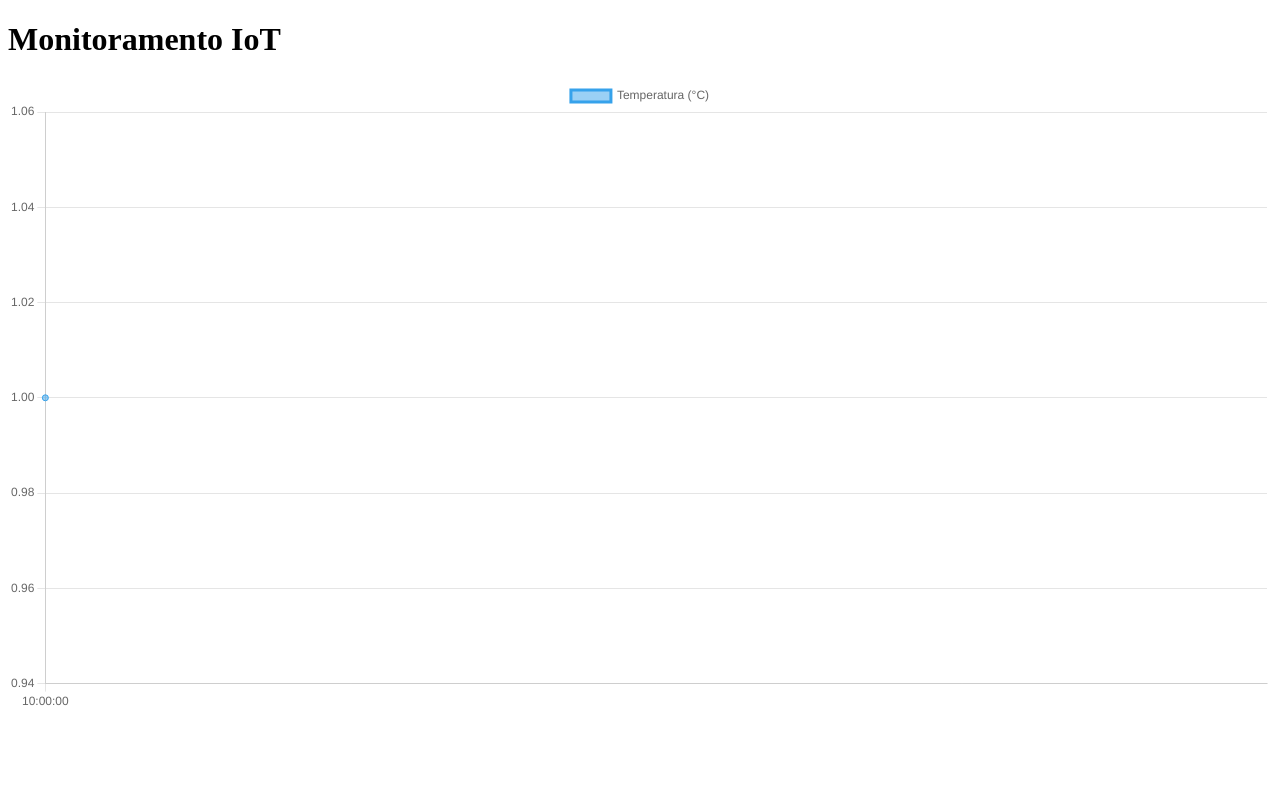
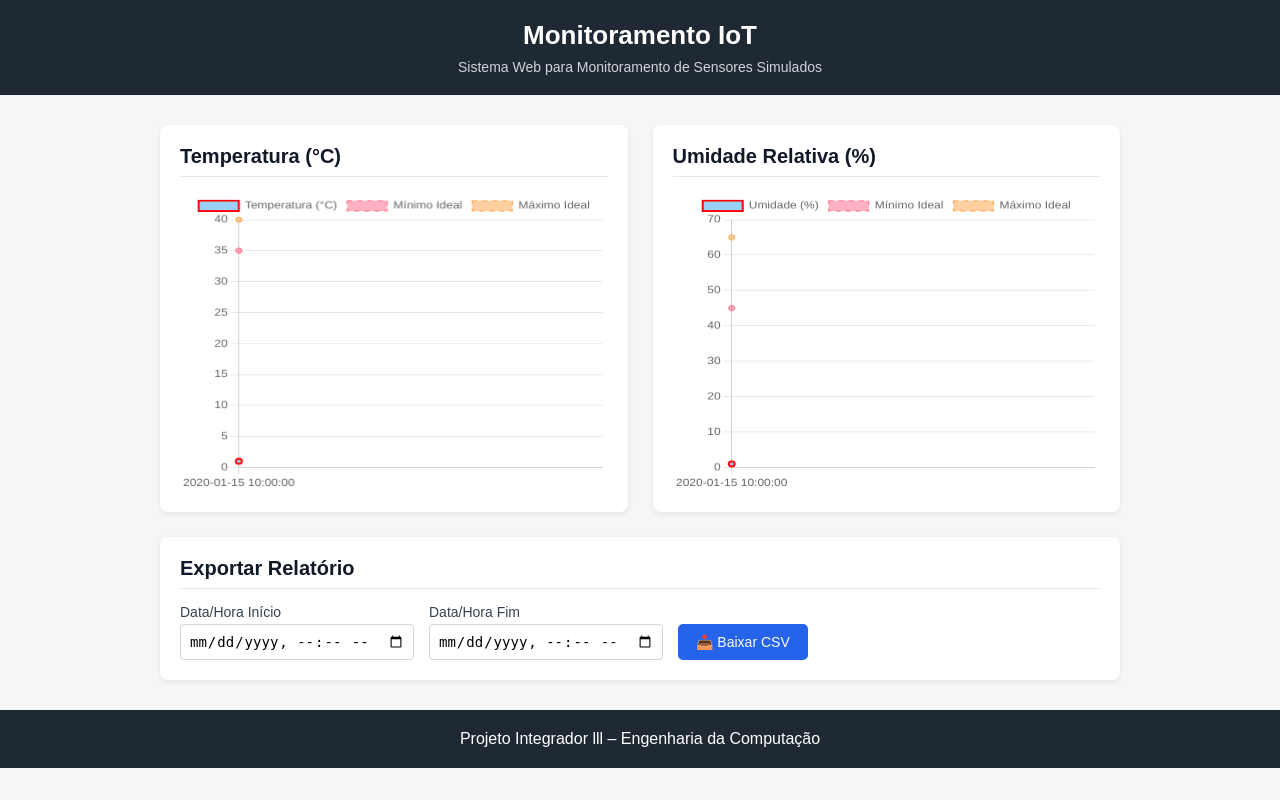
Before and after one commit to SergioRamos-CS/iot-monitor, a Flask app: page / in a window 1280 px wide. Run offline with Flask 3, Linux system fonts and the light colour scheme; tables that the repository leaves empty hold one stand-in row (values such as "Sample post").

Commit message:
Alteracao dos arquivos do projeto

```diff
--- a/app.py
+++ b/app.py
@@ -1,41 +1,70 @@
-from flask import Flask, request, jsonify, render_template
-from models import db, SensorData # <--- Importando do seu novo arquivo models.py
+from flask import Flask, request, jsonify, render_template, Response
+from models import db, SensorData
+from datetime import datetime
+import csv
 
 app = Flask(__name__)
 app.config['SQLALCHEMY_DATABASE_URI'] = 'sqlite:///database.db'
 app.config['SQLALCHEMY_TRACK_MODIFICATIONS'] = False
 
-# Inicializa o banco de dados com as configurações do app
 db.init_app(app)
 
 @app.route("/")
 def dashboard():
     return render_template("dashboard.html")
 
+# 🔧 ROTA POST COM HORÁRIO LOCAL
 @app.route("/api/data", methods=["POST"])
 def receive_data():
     data = request.json
+
     sensor = SensorData(
         temperature=data["temperature"],
-        humidity=data["humidity"]
+        humidity=data["humidity"],
+        created_at=datetime.now()  # 👈 HORÁRIO LOCAL
     )
+
     db.session.add(sensor)
     db.session.commit()
+
     return jsonify({"message": "Data received"}), 201
 
 @app.route("/api/data", methods=["GET"])
 def get_data():
-    # Pega os últimos 20 registros
     data = SensorData.query.order_by(SensorData.created_at.desc()).limit(20).all()
     return jsonify([
         {
             "temperature": d.temperature,
             "humidity": d.humidity,
-            "created_at": d.created_at.strftime("%H:%M:%S")
+            "created_at": d.created_at.strftime("%Y-%m-%d %H:%M:%S")
         } for d in data
     ])
 
+# 🔽 EXPORTAÇÃO CSV COM FILTRO DE DATA/HORA
+@app.route("/export/csv")
+def export_csv():
+    inicio = request.args.get("inicio")
+    fim = request.args.get("fim")
+
+    inicio = datetime.fromisoformat(inicio)
+    fim = datetime.fromisoformat(fim)
+
+    dados = SensorData.query.filter(
+        SensorData.created_at.between(inicio, fim)
+    ).all()
+
+    def gerar_csv():
+        yield "Temperatura,Umidade,Data/Hora\n"
+        for d in dados:
+            yield f"{d.temperature},{d.humidity},{d.created_at.strftime('%Y-%m-%d %H:%M:%S')}\n"
+
+    return Response(
+        gerar_csv(),
+        mimetype="text/csv",
+        headers={"Content-Disposition": "attachment; filename=relatorio_iot.csv"}
+    )
+
 if __name__ == "__main__":
     with app.app_context():
-        db.create_all() # Cria o arquivo database.db se não existir
+        db.create_all()
     app.run(debug=True)
--- a/static/script.js
+++ b/static/script.js
@@ -1,25 +1,103 @@
-const ctx = document.getElementById("chart");
+const tempCtx = document.getElementById("tempChart").getContext("2d");
+const humCtx = document.getElementById("humChart").getContext("2d");
 
-async function loadData() {
+// LIMITES
+const TEMP_MIN = 35;
+const TEMP_MAX = 40;
+const HUM_MIN = 45;
+const HUM_MAX = 65;
+
+// GRÁFICO DE TEMPERATURA
+const tempChart = new Chart(tempCtx, {
+  type: "line",
+  data: {
+    labels: [],
+    datasets: [
+      {
+        label: "Temperatura (°C)",
+        data: [],
+        borderWidth: 2
+      },
+      {
+        label: "Mínimo Ideal",
+        data: [],
+        borderDash: [5, 5],
+        borderWidth: 1
+      },
+      {
+        label: "Máximo Ideal",
+        data: [],
+        borderDash: [5, 5],
+        borderWidth: 1
+      }
+    ]
+  },
+  options: {
+    responsive: true,
+    maintainAspectRatio: false
+  }
+});
+
+// GRÁFICO DE UMIDADE
+const humChart = new Chart(humCtx, {
+  type: "line",
+  data: {
+    labels: [],
+    datasets: [
+      {
+        label: "Umidade (%)",
+        data: [],
+        borderWidth: 2
+      },
+      {
+        label: "Mínimo Ideal",
+        data: [],
+        borderDash: [5, 5],
+        borderWidth: 1
+      },
+      {
+        label: "Máximo Ideal",
+        data: [],
+        borderDash: [5, 5],
+        borderWidth: 1
+      }
+    ]
+  },
+  options: {
+    responsive: true,
+    maintainAspectRatio: false
+  }
+});
+
+async function fetchData() {
   const response = await fetch("/api/data");
   const data = await response.json();
 
-  const labels = data.map((d) => d.created_at).reverse();
-  const temps = data.map((d) => d.temperature).reverse();
+  const labels = data.map(d => d.created_at).reverse();
+  const temperatures = data.map(d => d.temperature).reverse();
+  const humidities = data.map(d => d.humidity).reverse();
 
-  new Chart(ctx, {
-    type: "line",
-    data: {
-      labels: labels,
-      datasets: [
-        {
-          label: "Temperatura (°C)",
-          data: temps,
-        },
-      ],
-    },
-  });
+  // VERIFICA LIMITES
+  const tempFora = temperatures.some(t => t < TEMP_MIN || t > TEMP_MAX);
+  const humFora = humidities.some(h => h < HUM_MIN || h > HUM_MAX);
+
+  // ATUALIZA TEMPERATURA
+  tempChart.data.labels = labels;
+  tempChart.data.datasets[0].data = temperatures;
+  tempChart.data.datasets[0].borderColor = tempFora ? "red" : "blue";
+  tempChart.data.datasets[1].data = labels.map(() => TEMP_MIN);
+  tempChart.data.datasets[2].data = labels.map(() => TEMP_MAX);
+
+  // ATUALIZA UMIDADE
+  humChart.data.labels = labels;
+  humChart.data.datasets[0].data = humidities;
+  humChart.data.datasets[0].borderColor = humFora ? "red" : "blue";
+  humChart.data.datasets[1].data = labels.map(() => HUM_MIN);
+  humChart.data.datasets[2].data = labels.map(() => HUM_MAX);
+
+  tempChart.update();
+  humChart.update();
 }
 
-loadData();
-setInterval(loadData, 5000);
+setInterval(fetchData, 5000);
+fetchData();
--- /dev/null
+++ b/static/style.css
@@ -0,0 +1,120 @@
+/* RESET BÁSICO */
+* {
+  margin: 0;
+  padding: 0;
+  box-sizing: border-box;
+}
+
+/* BODY */
+body {
+  font-family: Arial, Helvetica, sans-serif;
+  background-color: #f4f6f8;
+  color: #111827;
+}
+
+/* HEADER */
+header {
+  background-color: #1f2933;
+  color: #ffffff;
+  padding: 20px;
+  text-align: center;
+}
+
+header h1 {
+  font-size: 26px;
+}
+
+header p {
+  margin-top: 8px;
+  font-size: 14px;
+  color: #d1d5db;
+}
+
+/* CONTAINER */
+.container {
+  max-width: 1000px;
+  margin: 30px auto;
+  padding: 0 20px;
+}
+
+/* CARD */
+
+/* ALTURA PADRÃO DOS GRÁFICOS */
+canvas {
+  width: 100% !important;
+  height: 300px !important;
+}
+
+.card {
+  background-color: #ffffff;
+  border-radius: 8px;
+  padding: 20px;
+  margin-bottom: 25px;
+  box-shadow: 0 2px 6px rgba(0, 0, 0, 0.08);
+}
+
+.card h2 {
+  font-size: 20px;
+  margin-bottom: 15px;
+  border-bottom: 1px solid #e5e7eb;
+  padding-bottom: 8px;
+}
+
+/* FORM */
+form {
+  display: flex;
+  flex-wrap: wrap;
+  gap: 15px;
+  align-items: flex-end;
+}
+
+label {
+  font-size: 14px;
+  color: #374151;
+  margin-bottom: 4px;
+  display: block;
+}
+
+input[type="datetime-local"] {
+  padding: 8px;
+  border-radius: 4px;
+  border: 1px solid #d1d5db;
+  font-size: 14px;
+}
+
+/* BUTTON */
+button {
+  padding: 10px 18px;
+  background-color: #2563eb;
+  color: #ffffff;
+  border: none;
+  border-radius: 5px;
+  cursor: pointer;
+  font-size: 14px;
+}
+
+button:hover {
+  background-color: #1d4ed8;
+}
+
+/* FOOTER */
+footer {
+  background-color: #1f2933;
+  color: #ffffff;
+  padding: 20px;
+  text-align: center;
+}
+
+/* GRID DOS GRÁFICOS */
+.grid-graficos {
+  display: grid;
+  grid-template-columns: 1fr 1fr;
+  gap: 25px;
+}
+
+/* RESPONSIVIDADE */
+@media (max-width: 768px) {
+  .grid-graficos {
+    grid-template-columns: 1fr;
+  }
+}
--- a/templates/dashboard.html
+++ b/templates/dashboard.html
@@ -2,14 +2,66 @@
 <html lang="pt-BR">
 <head>
   <meta charset="UTF-8" />
-    <title>Monitor IoT</title>
+  <title>Monitoramento IoT</title>
+
+  <!-- CSS EXTERNO -->
+  <link rel="stylesheet" href="{{ url_for('static', filename='style.css') }}">
+
+  <!-- Chart.js -->
   <script src="https://cdn.jsdelivr.net/npm/chart.js"></script>
 </head>
+
 <body>
+
+  <header>
     <h1>Monitoramento IoT</h1>
+    <p>Sistema Web para Monitoramento de Sensores Simulados</p>
+  </header>
 
-    <canvas id="chart"></canvas>
+  <main class="container">
 
-    <script src="/static/script.js"></script>
+    <div class="grid-graficos">
+
+      <section class="card">
+        <h2>Temperatura (°C)</h2>
+        <canvas id="tempChart"></canvas>
+      </section>
+
+      <section class="card">
+        <h2>Umidade Relativa (%)</h2>
+        <canvas id="humChart"></canvas>
+      </section>
+
+    </div>
+
+  <section class="card">
+    <h2>Exportar Relatório</h2>
+
+    <form action="/export/csv" method="get">
+      <div>
+        <label for="inicio">Data/Hora Início</label>
+        <input type="datetime-local" name="inicio" id="inicio" required>
+      </div>
+
+      <div>
+        <label for="fim">Data/Hora Fim</label>
+        <input type="datetime-local" name="fim" id="fim" required>
+      </div>
+
+      <div>
+        <button type="submit">📥 Baixar CSV</button>
+      </div>
+    </form>
+  </section>
+
+</main>
+
+  <footer>
+    Projeto Integrador lll – Engenharia da Computação
+  </footer>
+
+  <!-- JS -->
+  <script src="{{ url_for('static', filename='script.js') }}"></script>
+
 </body>
 </html>
```
Also changed, not shown: iot_simulator.py (+7 -3 lines). Lines whose indentation alone changed are shown as unchanged.
